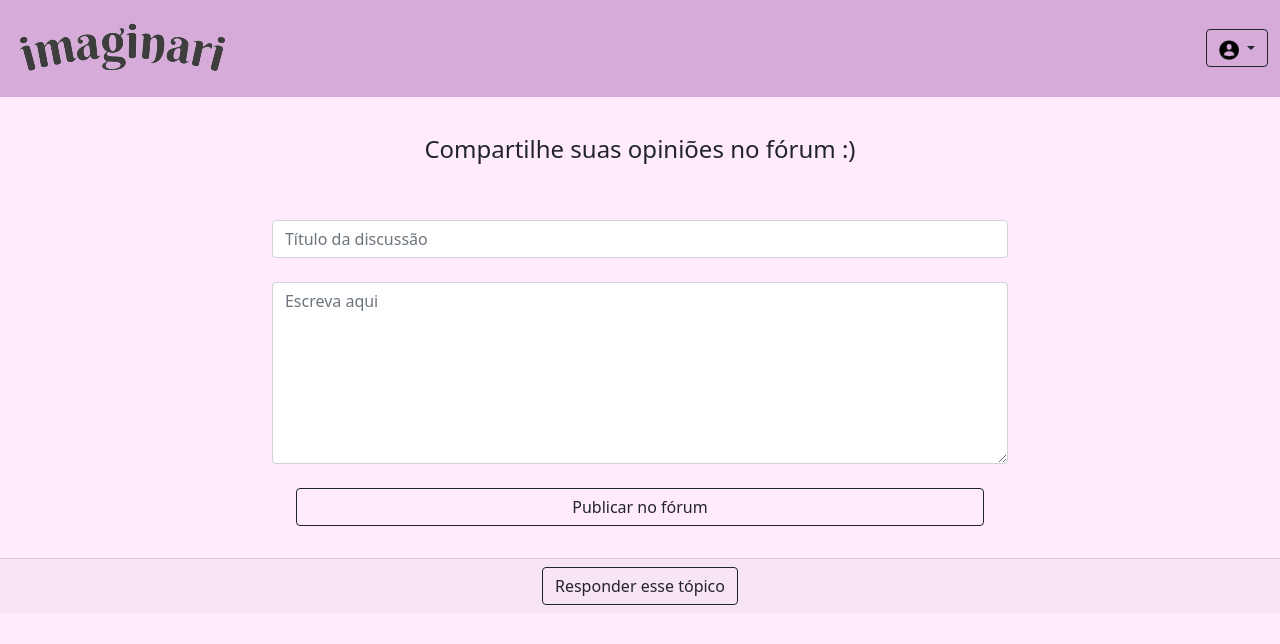
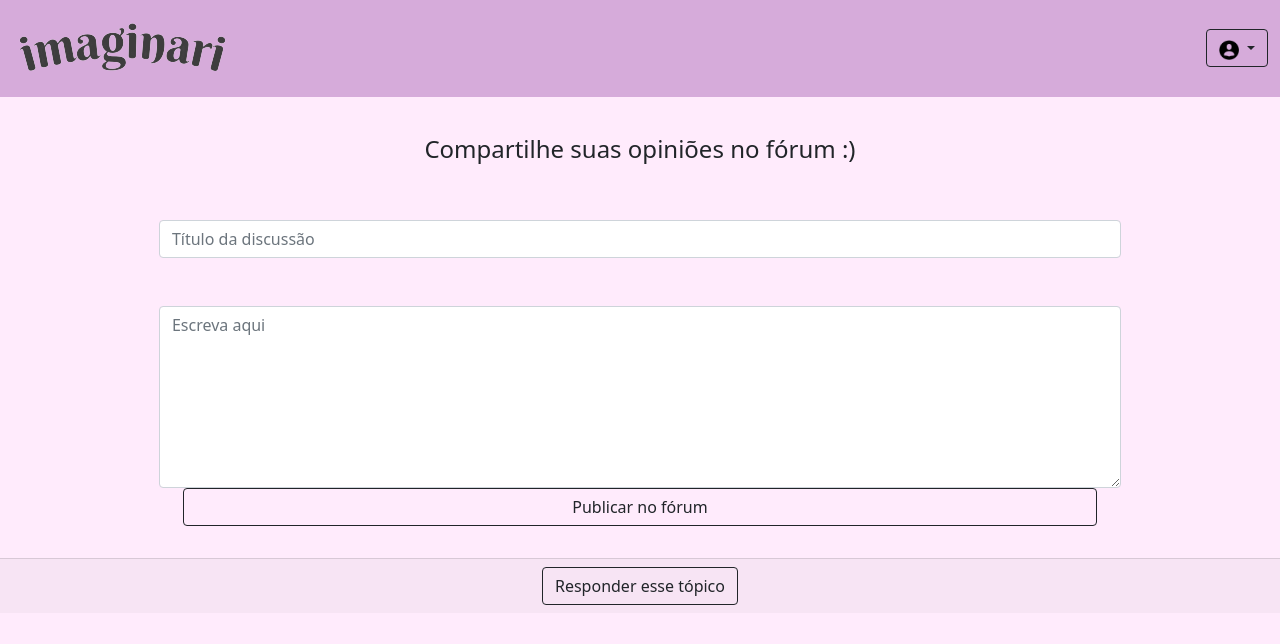
Before and after one commit to juliaconzatti/redesocial_frontend, a PHP site: page /forum.php in a window 1280 px wide. Shown: the part 57-701 px from the top of the page. Run offline with PHP 8.4, Linux system fonts and the light colour scheme.

Commit message:
alterei divs dos forms

```diff
--- a/atualizarLeitura.php
+++ b/atualizarLeitura.php
@@ -48,10 +48,8 @@
             <div class="row g-5">
               <h3 class="text-center">Histórico de leitura</h3>
               <input type="number" class="form-control" id="paginaslidas" placeholder="Número de páginas lidas">
-            </div>
-            <div>
-            <div class="row g-5">
               <textarea class="form-control" id="textareaAtualizacao" rows="7" placeholder="Escreva o que está achando do livro aqui"></textarea><br>
+</div>
             <div class="d-grid gap-2">
               <button class="btn btn-outline-dark" type="submit" name="pub_atualizacao" id="cadastrar">Publicar atualização</button>
           </div>
--- a/forum.php
+++ b/forum.php
@@ -45,10 +45,8 @@
 <div class="row g-5">
     <h4 class="text-center">Compartilhe suas opiniões no fórum :)</h4>
   <input type="text" class="form-control" id="tituloforum" placeholder="Título da discussão">
-  </div><br>
-    <div class="row g-5">
   <textarea class="form-control" id="textareaForum" rows="7" placeholder="Escreva aqui"></textarea><br>
-  </div><br>
+  </div>
   <div class="d-grid gap-2">
                         <button class="btn btn-outline-dark" type="submit" name="pub_forum" id="cadastrar">Publicar no fórum</button><br>
                     </div>
--- a/resenha.php
+++ b/resenha.php
@@ -48,8 +48,6 @@
 <div class="row g-5">
     <h3 class="text-center">Faça sua resenha aqui!</h3>
   <input type="text" class="form-control" id="tituloresenha" placeholder="Título da resenha">
-  </div><br>
-    <div class="row g-5">
   <textarea class="form-control" id="textareaResenha" rows="7" placeholder="Escreva aqui a sua opinião sobre o livro"></textarea><br>
   </div><br>
   <div class="d-grid gap-2">
```
